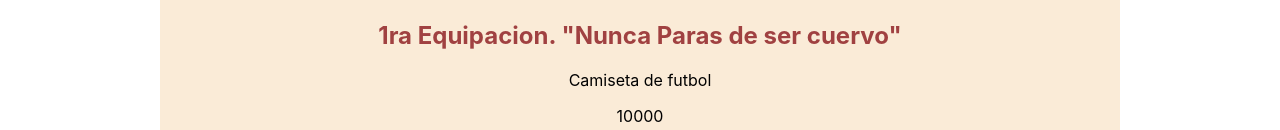
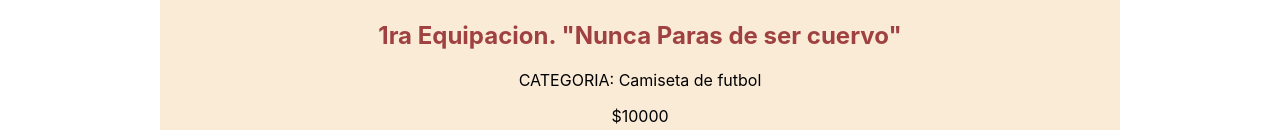
Before and after one commit to LeandroGerez/Proyecto1, a React (Create React App) app: page / in a window 1280 px wide. Shown: the part 670-800 px from the top of the page. Built offline with nearby package versions, Linux system fonts and the light colour scheme.

Commit message:
Detalles Modificados

```diff
--- a/src/components/Item/Item.js
+++ b/src/components/Item/Item.js
@@ -12,10 +12,10 @@ src={img} alt='img'
 <h2>{description}</h2>
 
 
-    <p>{category}</p>
+    <p>CATEGORIA: {category}</p>
 
 
-    <p>{price}</p>
+    <p>${price}</p>
     <button>More details</button>
     </div>
 )
```
